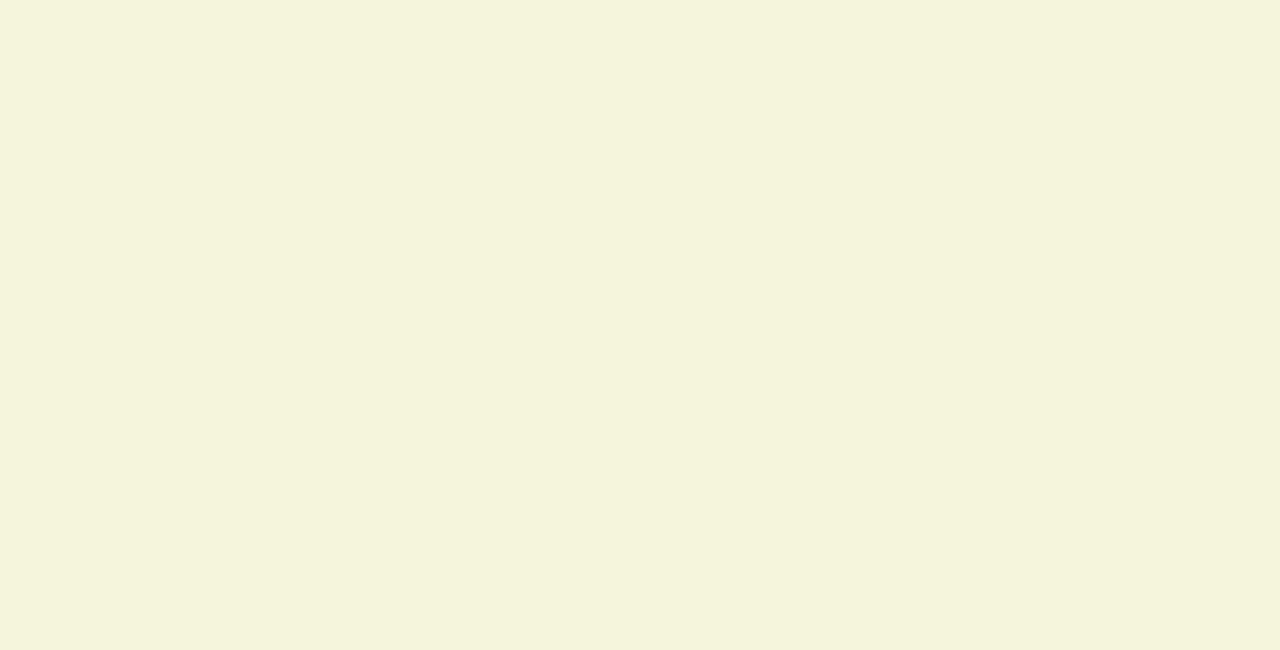
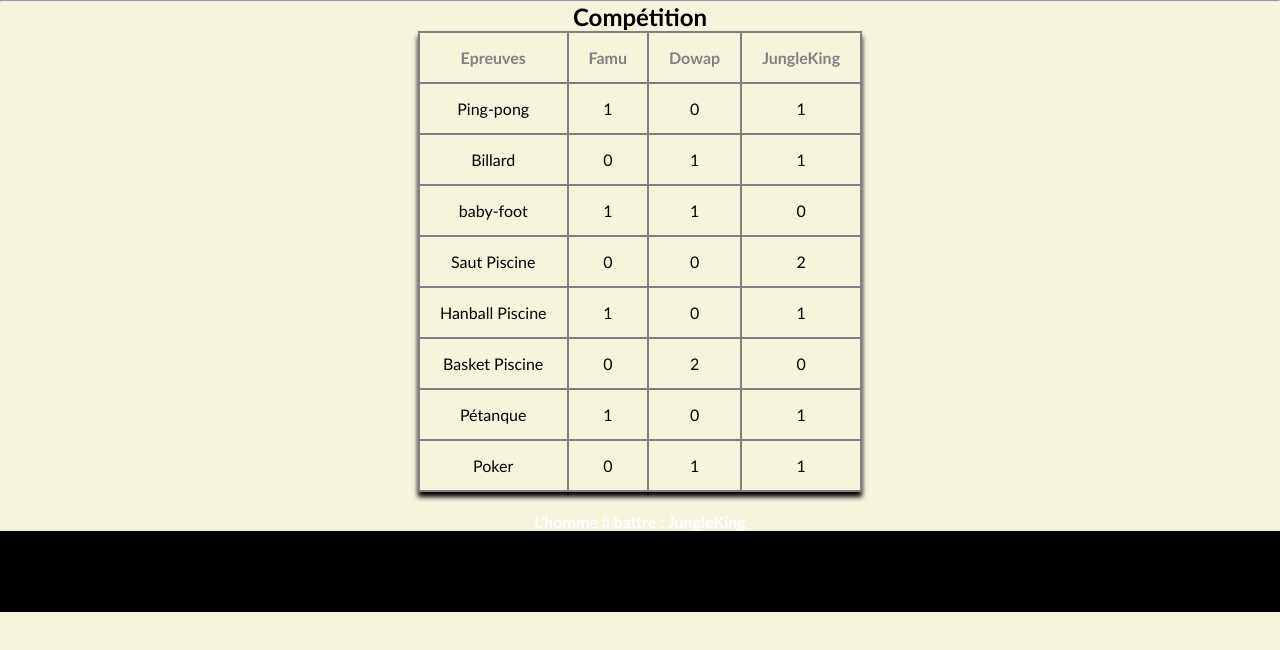
Before and after one commit to FlorentVigot/OlympicGamesAuvergne, a plain HTML site: page index.html in a window 1280 px wide. Drawn offline with Linux system fonts and the light colour scheme; no server answers; some icons are missing.

Commit message:
add table

```diff
--- a/index.html
+++ b/index.html
@@ -25,6 +25,74 @@
           <span id="conditions"></span>
         </h2>
       </section>
+      <hr>
+      <section>
+        <h2>Compétition</h2>
+        <table class="table">
+        <thead>
+          <tr>
+          <th>Epreuves</th>
+          <th>Famu</th>
+          <th>Dowap</th>
+          <th>JungleKing</th>
+        </tr>
+        </thead>
+        <tbody>
+          <tr>
+            <td>Ping-pong</td>
+            <td>1</td>
+            <td>0</td>
+            <td>1</td>
+          </tr>
+          <tr>
+            <td>Billard</td>
+            <td>0</td>
+            <td>1</td>
+            <td>1</td>
+          </tr>
+          <tr>
+            <td>baby-foot</td>
+            <td>1</td>
+            <td>1</td>
+            <td>0</td>
+          </tr>
+          <tr>
+            <td>Saut Piscine</td>
+            <td>0</td>
+            <td>0</td>
+            <td>2</td>
+          </tr>
+          <tr>
+            <td>Hanball Piscine</td>
+            <td>1</td>
+            <td>0</td>
+            <td>1</td>
+          </tr>
+          <tr>
+            <td>Basket Piscine</td>
+            <td>0</td>
+            <td>2</td>
+            <td>0</td>
+          </tr>
+          <tr>
+            <td>Pétanque</td>
+            <td>1</td>
+            <td>0</td>
+            <td>1</td>
+          </tr>
+          <tr>
+            <td>Poker</td>
+            <td>0</td>
+            <td>1</td>
+            <td>1</td>
+          </tr>
+        </tbody>
+      </table>
+      </section>
+
+      <footer>
+        <h4> L'homme à battre : JungleKing</h4>
+      </footer>
 </body>
 <script src="app.js"></script>
 
--- a/style.css
+++ b/style.css
@@ -6,12 +6,8 @@
 body {
     font-family: "Trebuchet MS";
     text-align: center;
-    overflow: hidden;
-
     justify-content: center;
     align-items: center;
-    background-position: center;
-    background-size: cover;
   }
 .app{
     display: flex;
@@ -42,3 +38,32 @@ body {
     top: -50px;
     opacity: 1;
   }
+
+
+  /* Table */
+  table{
+    margin: auto;
+  }
+.table{
+
+  box-shadow: 0 5px 5px black;
+  border: 2px grey;
+  background-color: grey;
+}
+thead tr{
+  color: grey;
+}
+th, td{
+  padding:15px 20px;
+}
+
+/* footer */
+footer{
+  background-color: black;
+  height: 100px;
+  margin-top: 20px;
+}
+h4{
+  color: white;
+  text-align: center;
+}
```
Also changed, not shown: README.MD (added).
